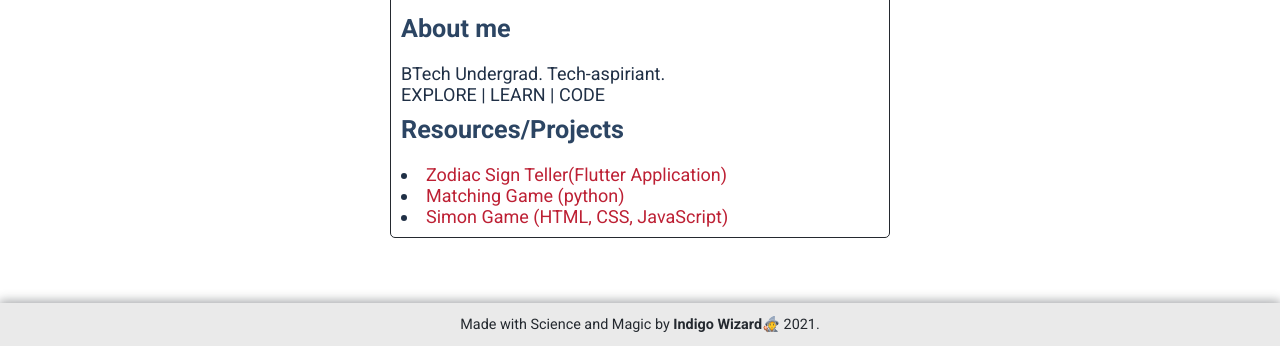
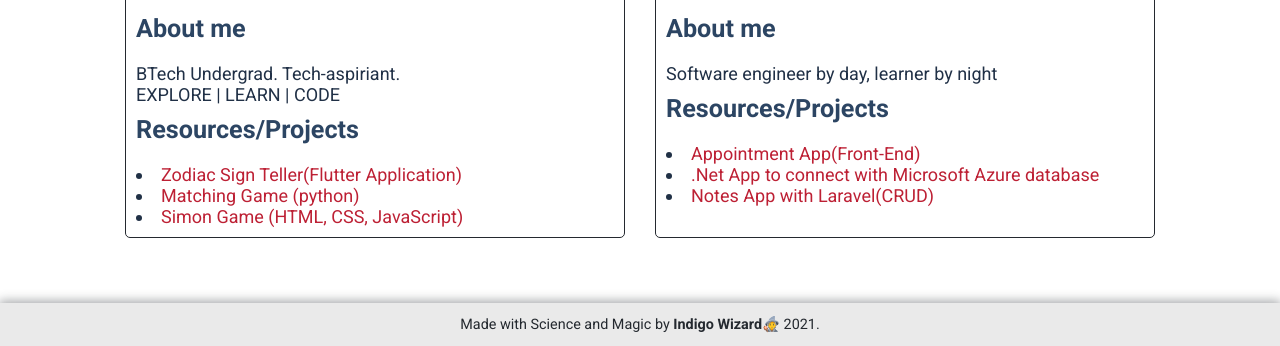
Before and after one commit to House-of-M/contributors-wall, a plain HTML site: page index.html in a window 1280 px wide. Shown: the part 2152-2498 px from the top of the page. Drawn offline with Linux system fonts and the light colour scheme.

Commit message:
add contributions by muazahmed10 user

```diff
--- a/index.html
+++ b/index.html
@@ -358,6 +358,36 @@
             </div>
            <!-- __ Hanna end __ -->
 
+           <!-- Muaz begins -->
+           <div class="contributor-card">
+
+            <div class="card-head">
+                <div class="name">Muaz Ahmed</div>
+                <!--Keep only the social media/links that you have. Delete those you don't have in your own card, not from the template.-->
+                <div class="socials">
+                    <a href="https://github.com/muazahmed10" target="_blank"><i class="fab fa-github"></i></a>
+                    <a href="https://twitter.com/MuazAhmed_10" target="_blank"><i class="fab fa-twitter"></i></a>
+                    <a href="https://www.linkedin.com/in/muaz-ahmed/" target="_blank"><i class="fab fa-linkedin"></i></a>
+                </div>
+            </div>
+
+            <div class="card-about">
+                <h3>About me</h3>
+                <!-- A quick intro about you in few lines (interests, skills, what you doing in the open source community...). Choice is yours.
+                    KEEP IT SHORT (1-5 lines max).-->
+                <p>Software engineer by day, learner by night</p>
+                <h3>Resources/Projects</h3>
+                <!-- Share -+3 interesting links: your project, projects you contributed to, learning resources (articles, blog post..) ..etc
+                You may rename the h3 title according to your content.-->
+                <ul>
+                    <li><a href="https://github.com/muazahmed10/react-appointment-app" target="_blank">Appointment App(Front-End)</a></li>
+                    <li><a href="https://github.com/muazahmed10/.Net-first-app" target="_blank">.Net App to connect with Microsoft Azure database</a></li>
+                    <li><a href="https://github.com/muazahmed10/MuazLabs-Laravel-Notes" target="_blank">Notes App with Laravel(CRUD)</a></li>
+                </ul>
+            </div>
+        </div>
+        <!-- Muaz ends -->
+
 
             <!-- END OF CONTRIBUTORS WALL THREAD - KEEP YOUR CARD WITHIN THIS SECTION ON TOP OF THE LIST.-->
         </section>
```
